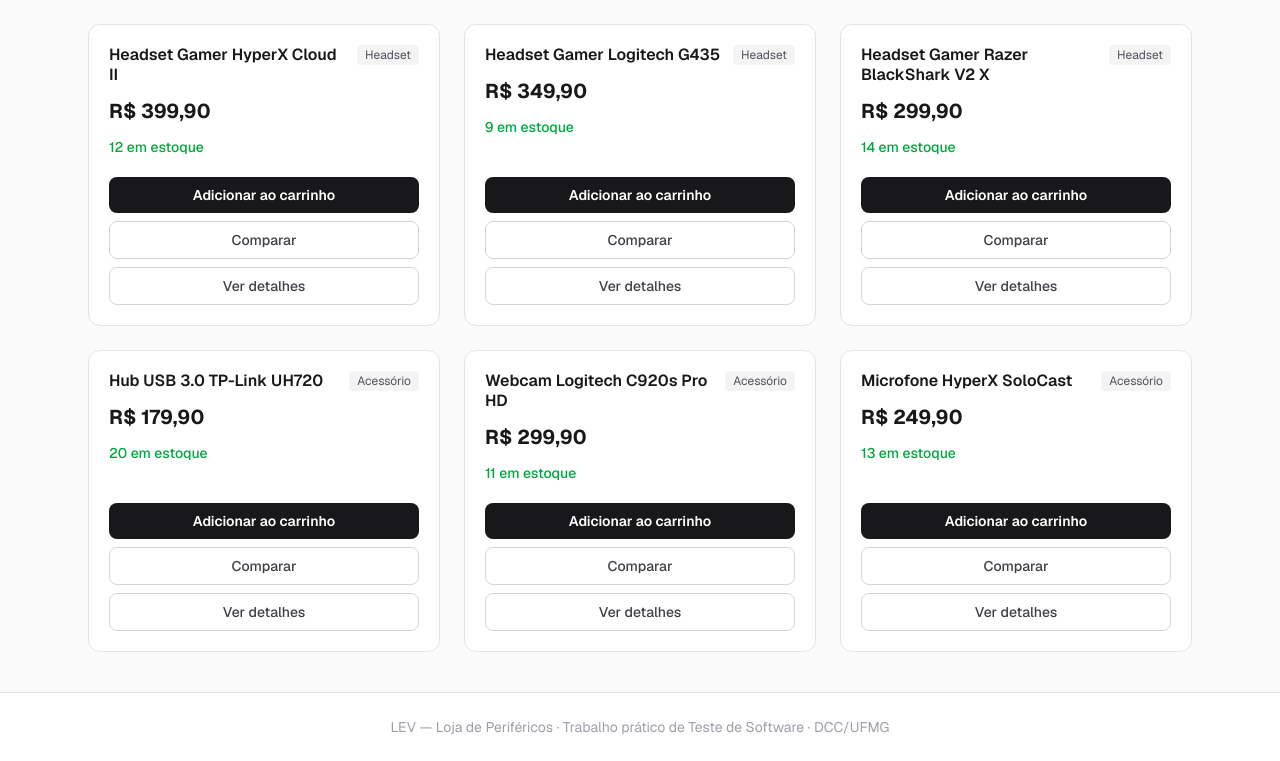
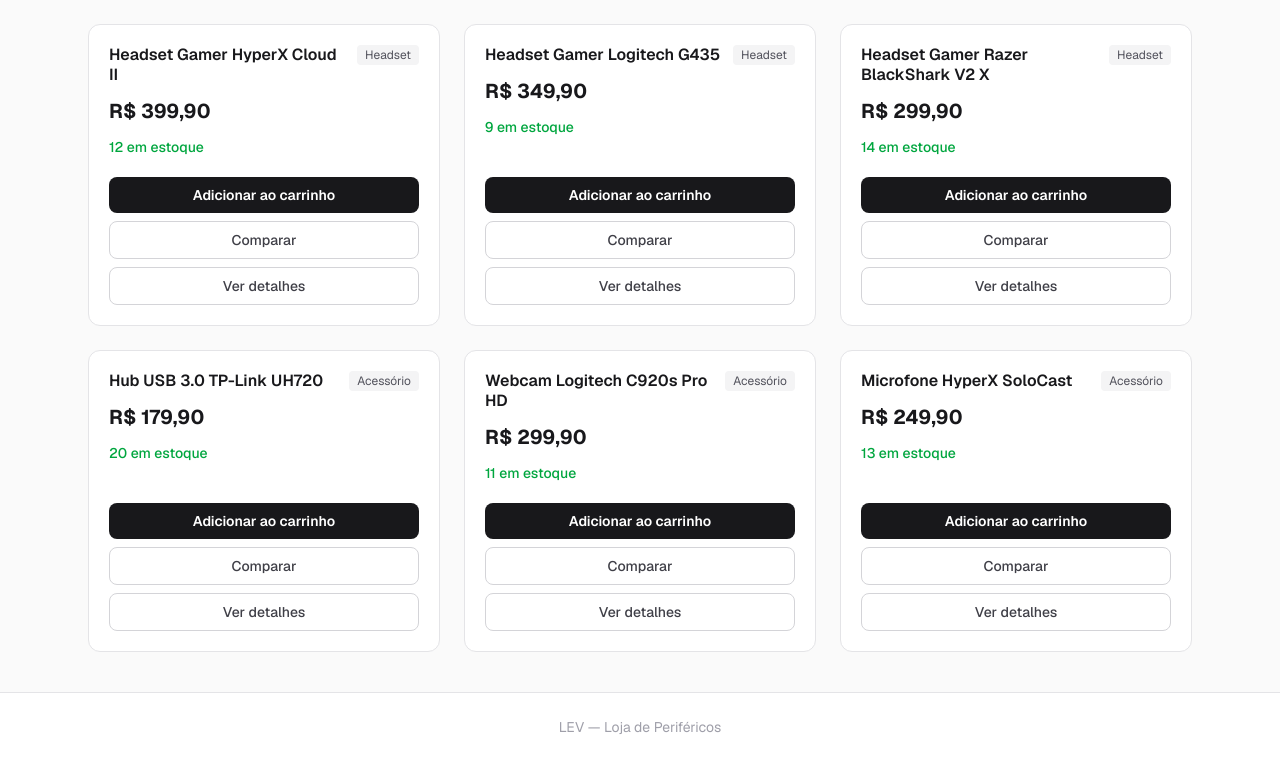
Before and after one commit to victorxkd/LEV, a Next.js app: page /catalogo in a window 1280 px wide. Shown: the part 1513-2274 px from the top of the page. Built offline with nearby package versions, Linux system fonts and the light colour scheme.

Commit message:
fix: remove menção ao trabalho acadêmico do rodapé

```diff
--- a/src/app/layout.tsx
+++ b/src/app/layout.tsx
@@ -40,7 +40,7 @@ export default function RootLayout({ children }: LayoutProps<"/">) {
         </header>
         <main className="flex-1">{children}</main>
         <footer className="border-t border-zinc-200 bg-white py-6 text-center text-sm text-zinc-400">
-          LEV — Loja de Periféricos · Trabalho prático de Teste de Software · DCC/UFMG
+          LEV — Loja de Periféricos
         </footer>
       </body>
     </html>
```
